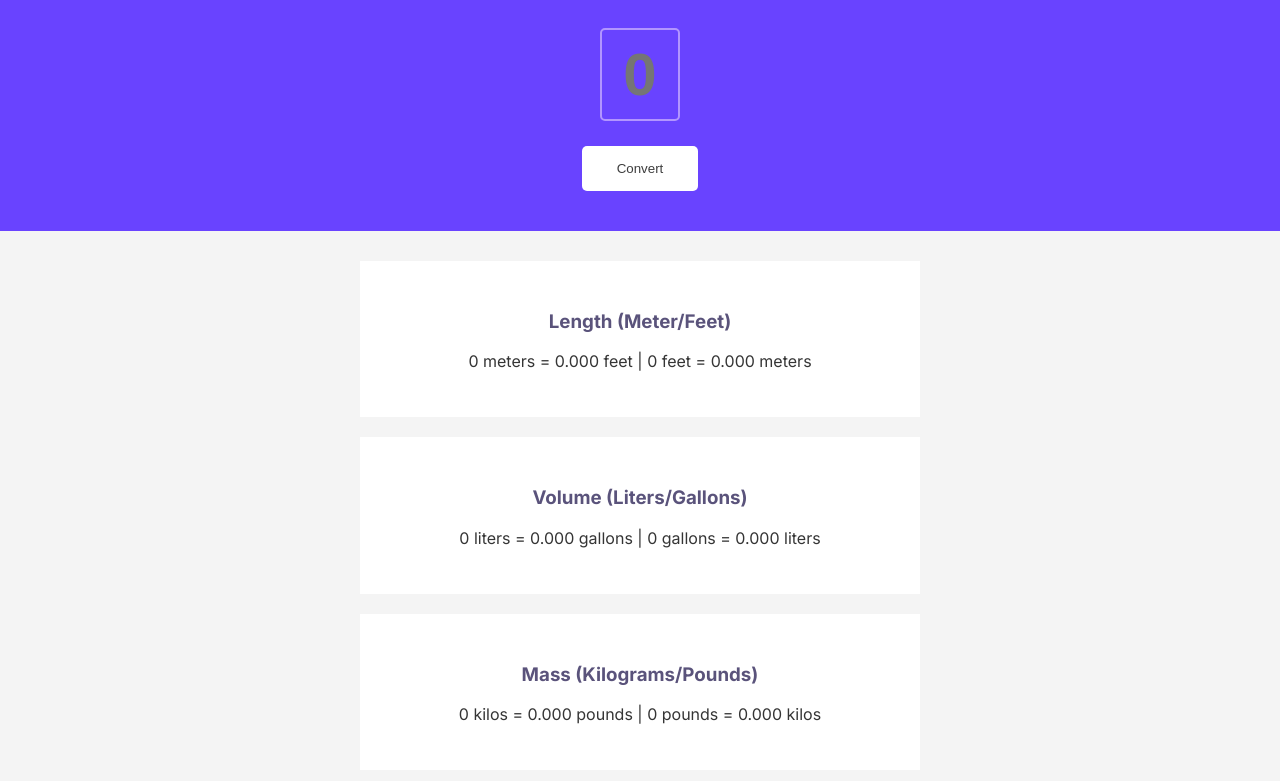
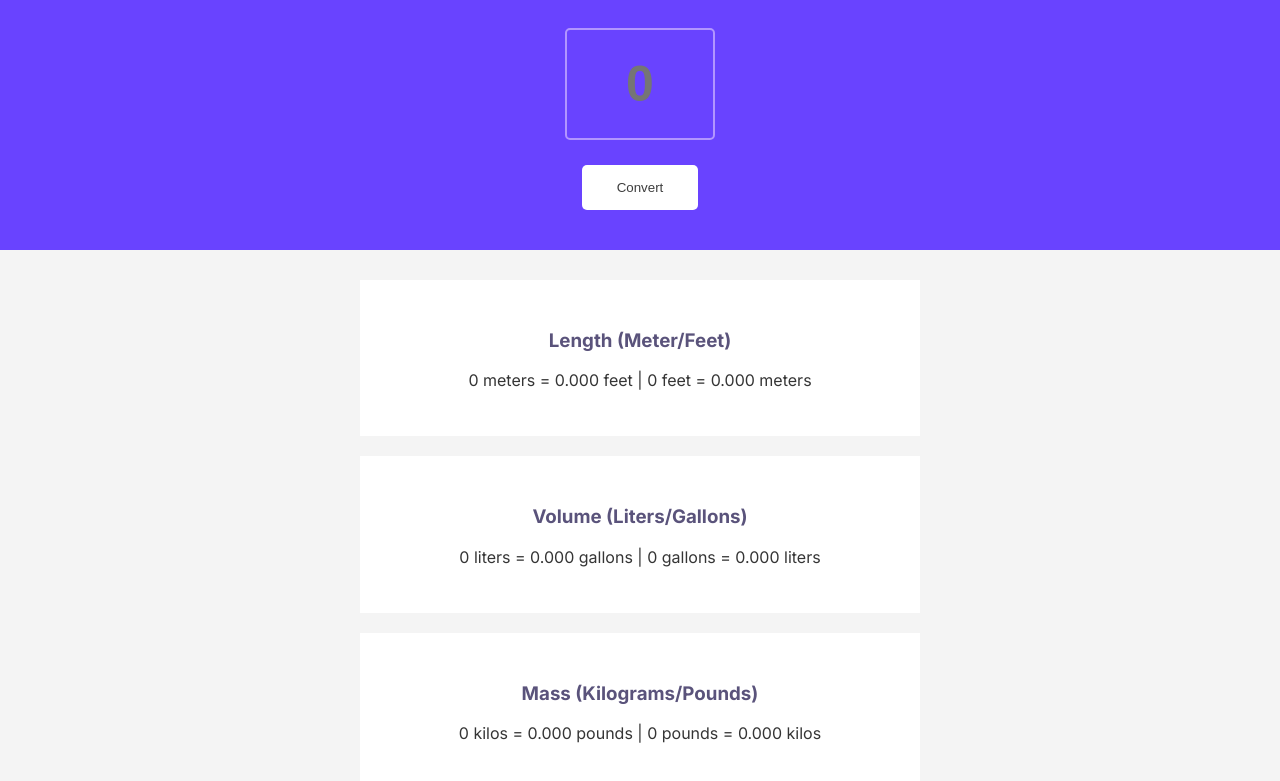
Before and after one commit to laurasantiagomx/unit-converter, a website built with Vite: page index.html in a window 1280 px wide. Shown: the part 91-872 px from the top of the page. Built offline with nearby package versions, Linux system fonts and the light colour scheme.

Commit message:
input box changes

```diff
--- a/index.css
+++ b/index.css
@@ -25,14 +25,14 @@ h1 {
 
 #input-el {
     display:block;
-    width: 80px;
+    width: 150px;
     margin-left: auto;
     margin-right: auto;
     margin-bottom: 25px;
-    padding: 10px 20px;
+    padding: 25px 30px;
     border: 2px solid #B295FF;
     border-radius: 5px;
-    font-size: 60px;
+    font-size: 50px;
     font-weight: bold;
     background-color: #6943FF;
     color: white;
```
